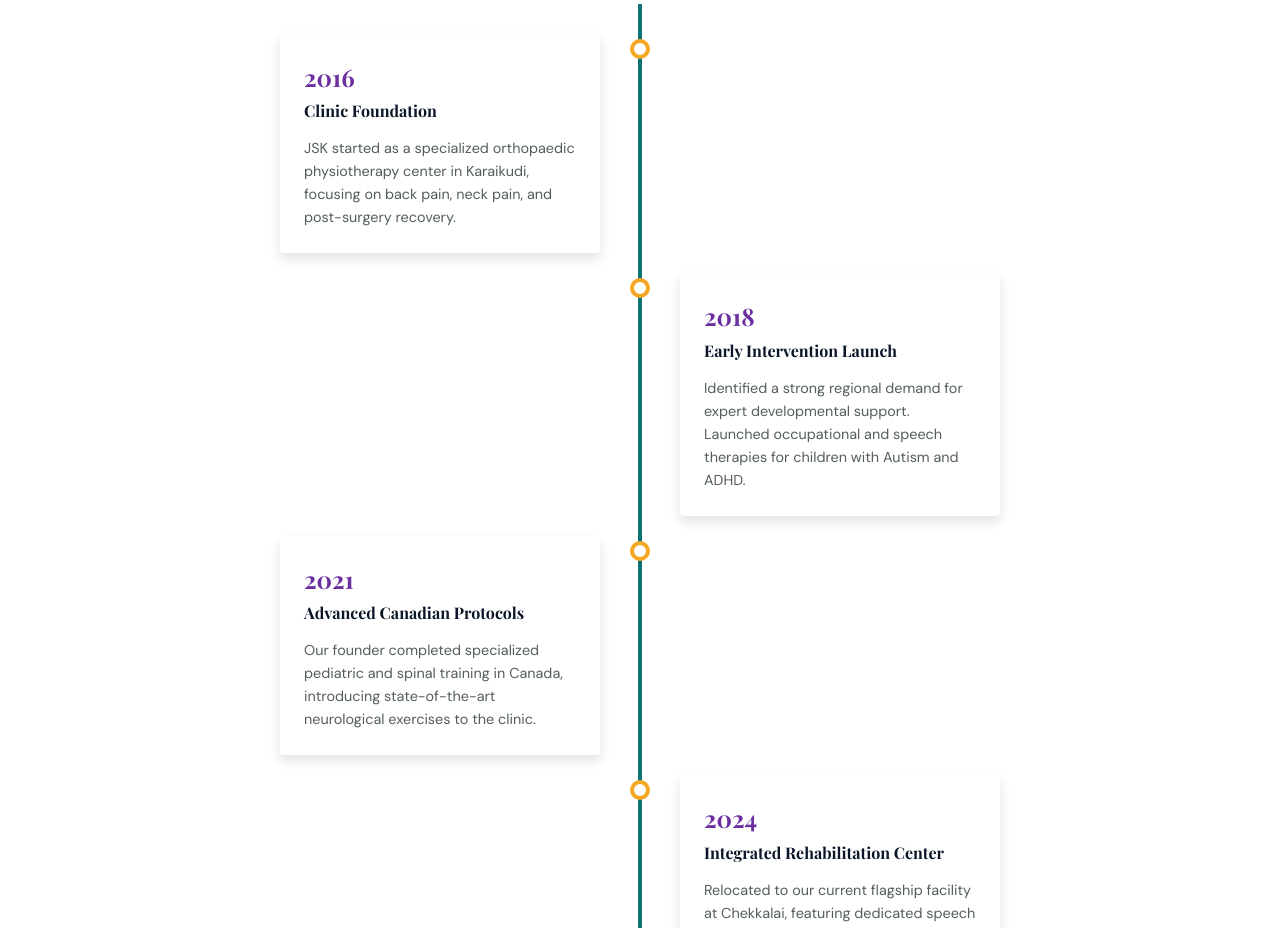
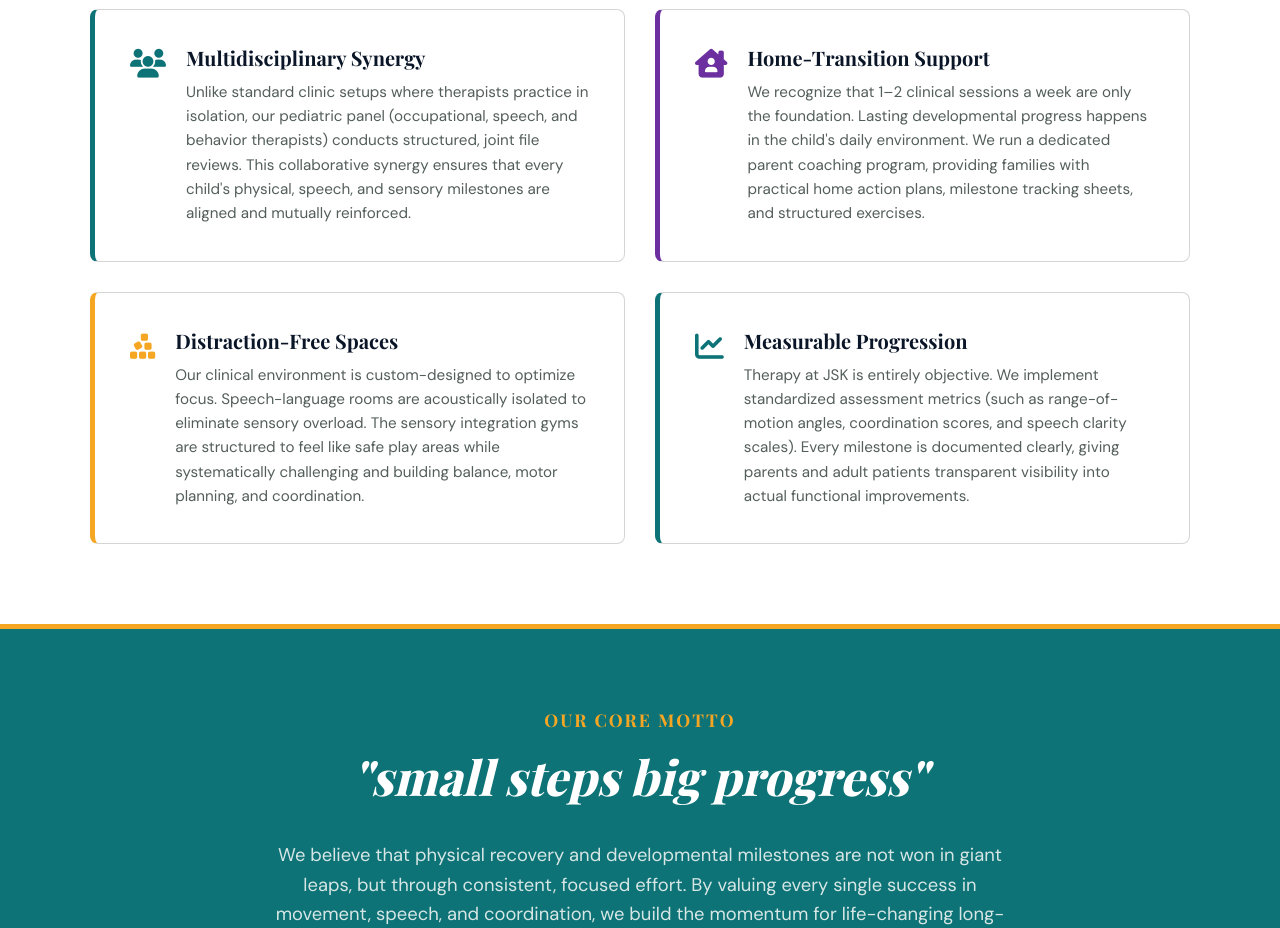
Before and after one commit to actionhoodai-dev/jsk-child-development-clinic, a Next.js app: page /about in a window 1280 px wide. Shown: the part 1780-2708 px from the top of the page. Built offline with nearby package versions, Linux system fonts and the light colour scheme.

Commit message:
feat: replace about timeline with clinical care model and vision motto sections

```diff
--- a/src/app/about/page.tsx
+++ b/src/app/about/page.tsx
@@ -16,7 +16,7 @@
           <Reveal direction="fade">
             <h1 style={{ color: '#ffffff', marginBottom: '10px' }}>About Our Center</h1>
             <p style={{ color: 'rgba(250, 250, 248, 0.85)', margin: 0, fontSize: '1.25rem' }}>
-              The Story, Philosophy, and Milestones of JSK Rehab Center
+              Evidence-Based Pediatric & Adult Rehabilitation in Karaikudi
             </p>
           </Reveal>
         </div>
@@ -154,74 +154,120 @@
         </div>
       </section>
 
-      {/* Clinic Timeline */}
+      {/* Clinical Approach & Care Model */}
       <section className="section section-white">
         <div className="container">
-          <div className="text-center" style={{ marginBottom: '50px' }}>
+          <div className="text-center" style={{ marginBottom: '55px' }}>
             <Reveal direction="up">
-              <h2>Our Timeline & Milestones</h2>
+              <h2>Our Clinical Care Model</h2>
             </Reveal>
             <Reveal direction="up" delay={150}>
-              <p style={{ maxWidth: '600px', margin: '0 auto' }}>
-                How JSK grew from a localized physiotherapy practice to Karaikudi's foremost pediatric rehabilitation landmark.
+              <p style={{ maxWidth: '750px', margin: '0 auto' }}>
+                JSK Center is built upon modern patient care frameworks that combine multidisciplinary collaboration, parent integration, and specialized therapeutic environments.
               </p>
             </Reveal>
           </div>
 
-          {/* Timeline Node Chain */}
-          <div className="timeline">
-            {/* Year 1 */}
-            <div className="timeline-item timeline-left">
+          <div className="grid-2" style={{ gap: '30px', margin: '0 auto', maxWidth: '1100px' }}>
             <Reveal direction="left">
-                <div className="timeline-content">
-                  <div className="timeline-year">2016</div>
-                  <h4>Clinic Foundation</h4>
-                  <p style={{ fontSize: '0.9rem', marginBottom: 0 }}>
-                    JSK started as a specialized orthopaedic physiotherapy center in Karaikudi, focusing on back pain, neck pain, and post-surgery recovery.
+              <div style={{
+                backgroundColor: '#ffffff',
+                padding: '35px',
+                borderRadius: '8px',
+                border: '1px solid var(--border-gray)',
+                borderLeft: '5px solid var(--primary-teal)',
+                height: '100%'
+              }}>
+                <div style={{ display: 'flex', gap: '20px', alignItems: 'flex-start' }}>
+                  <i className="fas fa-users" style={{ fontSize: '1.8rem', color: 'var(--primary-teal)', marginTop: '5px' }}></i>
+                  <div>
+                    <h3 style={{ fontSize: '1.25rem', color: 'var(--contrast-navy)', marginBottom: '10px' }}>Multidisciplinary Synergy</h3>
+                    <p style={{ fontSize: '0.95rem', color: 'var(--text-muted)', lineHeight: '1.6', marginBottom: 0 }}>
+                      Unlike standard clinic setups where therapists practice in isolation, our pediatric panel (occupational, speech, and behavior therapists) conducts structured, joint file reviews. This collaborative synergy ensures that every child's physical, speech, and sensory milestones are aligned and mutually reinforced.
                     </p>
                   </div>
+                </div>
+              </div>
             </Reveal>
-            </div>
 
-            {/* Year 2 */}
-            <div className="timeline-item timeline-right">
             <Reveal direction="right">
-                <div className="timeline-content">
-                  <div className="timeline-year">2018</div>
-                  <h4>Early Intervention Launch</h4>
-                  <p style={{ fontSize: '0.9rem', marginBottom: 0 }}>
-                    Identified a strong regional demand for expert developmental support. Launched occupational and speech therapies for children with Autism and ADHD.
+              <div style={{
+                backgroundColor: '#ffffff',
+                padding: '35px',
+                borderRadius: '8px',
+                border: '1px solid var(--border-gray)',
+                borderLeft: '5px solid var(--primary-purple)',
+                height: '100%'
+              }}>
+                <div style={{ display: 'flex', gap: '20px', alignItems: 'flex-start' }}>
+                  <i className="fas fa-house-chimney-user" style={{ fontSize: '1.8rem', color: 'var(--primary-purple)', marginTop: '5px' }}></i>
+                  <div>
+                    <h3 style={{ fontSize: '1.25rem', color: 'var(--contrast-navy)', marginBottom: '10px' }}>Home-Transition Support</h3>
+                    <p style={{ fontSize: '0.95rem', color: 'var(--text-muted)', lineHeight: '1.6', marginBottom: 0 }}>
+                      We recognize that 1–2 clinical sessions a week are only the foundation. Lasting developmental progress happens in the child's daily environment. We run a dedicated parent coaching program, providing families with practical home action plans, milestone tracking sheets, and structured exercises.
                     </p>
                   </div>
+                </div>
+              </div>
             </Reveal>
-            </div>
 
-            {/* Year 3 */}
-            <div className="timeline-item timeline-left">
             <Reveal direction="left">
-                <div className="timeline-content">
-                  <div className="timeline-year">2021</div>
-                  <h4>Advanced Canadian Protocols</h4>
-                  <p style={{ fontSize: '0.9rem', marginBottom: 0 }}>
-                    Our founder completed specialized pediatric and spinal training in Canada, introducing state-of-the-art neurological exercises to the clinic.
+              <div style={{
+                backgroundColor: '#ffffff',
+                padding: '35px',
+                borderRadius: '8px',
+                border: '1px solid var(--border-gray)',
+                borderLeft: '5px solid var(--accent-orange)',
+                height: '100%'
+              }}>
+                <div style={{ display: 'flex', gap: '20px', alignItems: 'flex-start' }}>
+                  <i className="fas fa-cubes-stacked" style={{ fontSize: '1.8rem', color: 'var(--accent-orange)', marginTop: '5px' }}></i>
+                  <div>
+                    <h3 style={{ fontSize: '1.25rem', color: 'var(--contrast-navy)', marginBottom: '10px' }}>Distraction-Free Spaces</h3>
+                    <p style={{ fontSize: '0.95rem', color: 'var(--text-muted)', lineHeight: '1.6', marginBottom: 0 }}>
+                      Our clinical environment is custom-designed to optimize focus. Speech-language rooms are acoustically isolated to eliminate sensory overload. The sensory integration gyms are structured to feel like safe play areas while systematically challenging and building balance, motor planning, and coordination.
                     </p>
                   </div>
+                </div>
+              </div>
             </Reveal>
+
+            <Reveal direction="right">
+              <div style={{
+                backgroundColor: '#ffffff',
+                padding: '35px',
+                borderRadius: '8px',
+                border: '1px solid var(--border-gray)',
+                borderLeft: '5px solid var(--primary-teal)',
+                height: '100%'
+              }}>
+                <div style={{ display: 'flex', gap: '20px', alignItems: 'flex-start' }}>
+                  <i className="fas fa-chart-line" style={{ fontSize: '1.8rem', color: 'var(--primary-teal)', marginTop: '5px' }}></i>
+                  <div>
+                    <h3 style={{ fontSize: '1.25rem', color: 'var(--contrast-navy)', marginBottom: '10px' }}>Measurable Progression</h3>
+                    <p style={{ fontSize: '0.95rem', color: 'var(--text-muted)', lineHeight: '1.6', marginBottom: 0 }}>
+                      Therapy at JSK is entirely objective. We implement standardized assessment metrics (such as range-of-motion angles, coordination scores, and speech clarity scales). Every milestone is documented clearly, giving parents and adult patients transparent visibility into actual functional improvements.
+                    </p>
                   </div>
-
-            {/* Year 4 */}
-            <div className="timeline-item timeline-right">
-              <Reveal direction="right">
-                <div className="timeline-content">
-                  <div className="timeline-year">2024</div>
-                  <h4>Integrated Rehabilitation Center</h4>
-                  <p style={{ fontSize: '0.9rem', marginBottom: 0 }}>
-                    Relocated to our current flagship facility at Chekkalai, featuring dedicated speech therapy rooms, a sensory integration gym, and a pediatric physical therapy center.
-                  </p>
+                </div>
               </div>
             </Reveal>
           </div>
         </div>
+      </section>
+
+      {/* Motto & Vision Statement */}
+      <section className="section section-teal text-center" style={{ padding: '80px 0', borderTop: '5px solid var(--accent-orange)' }}>
+        <div className="container">
+          <Reveal direction="fade">
+            <h3 style={{ textTransform: 'uppercase', letterSpacing: '2px', fontSize: '1.1rem', color: 'var(--accent-orange)', marginBottom: '15px' }}>Our Core Motto</h3>
+            <h2 style={{ fontSize: '3rem', fontWeight: '800', color: '#ffffff', fontStyle: 'italic', margin: '0 0 20px 0', fontFamily: 'var(--font-headings)' }}>
+              "small steps big progress"
+            </h2>
+            <p style={{ maxWidth: '750px', margin: '0 auto', color: 'rgba(250, 250, 248, 0.85)', fontSize: '1.15rem', lineHeight: '1.6' }}>
+              We believe that physical recovery and developmental milestones are not won in giant leaps, but through consistent, focused effort. By valuing every single success in movement, speech, and coordination, we build the momentum for life-changing long-term progress.
+            </p>
+          </Reveal>
         </div>
       </section>
     </div>
```
Lines whose indentation alone changed are shown as unchanged.
